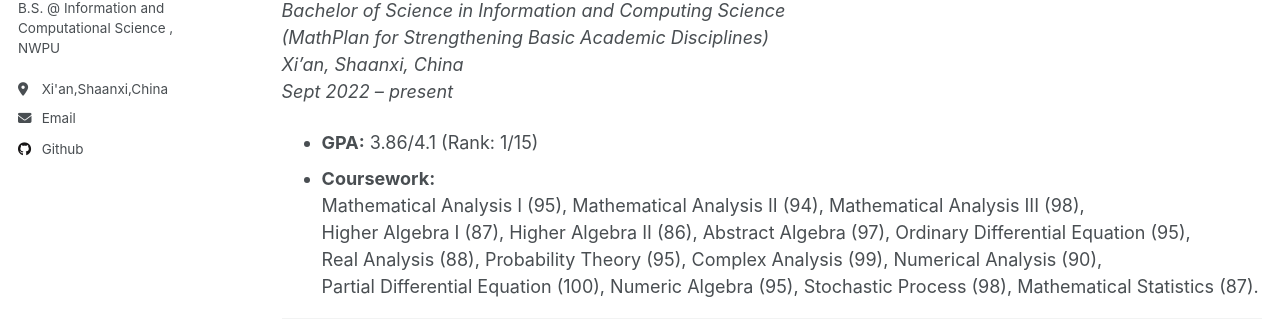
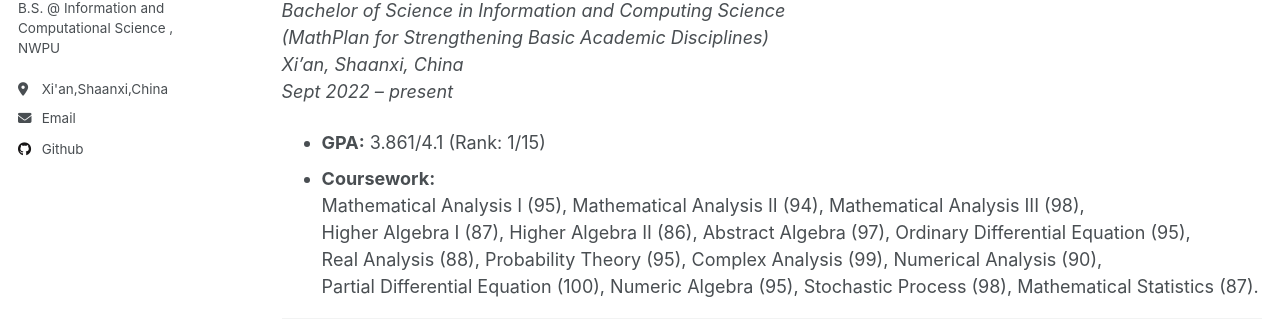
Before and after one commit to 520activater/520activater.github.io, a Jekyll site: the page built from _pages/cv.md, in a window 1280 px wide and 900 px high. Shown: the part 284-608 px from the top of the window. Built offline with Jekyll 4.4.1, drawn with Linux system fonts in a browser that asks for light colours.

Commit message:
Update cv.md

```diff
--- a/_pages/cv.md
+++ b/_pages/cv.md
@@ -18,7 +18,7 @@ A PDF version of my resumé is availiable [here](https://github.com/520activater
 *Xi'an, Shaanxi, China*
 *Sept 2022 – present*
 
-- **GPA:** 3.86/4.1 (Rank: 1/15)
+- **GPA:** 3.861/4.1 (Rank: 1/15)
 - **Coursework:**
   Mathematical Analysis I (95), Mathematical Analysis II (94), Mathematical Analysis III (98),
   Higher Algebra I (87), Higher Algebra II (86), Abstract Algebra (97), Ordinary Differential Equation (95),
```
